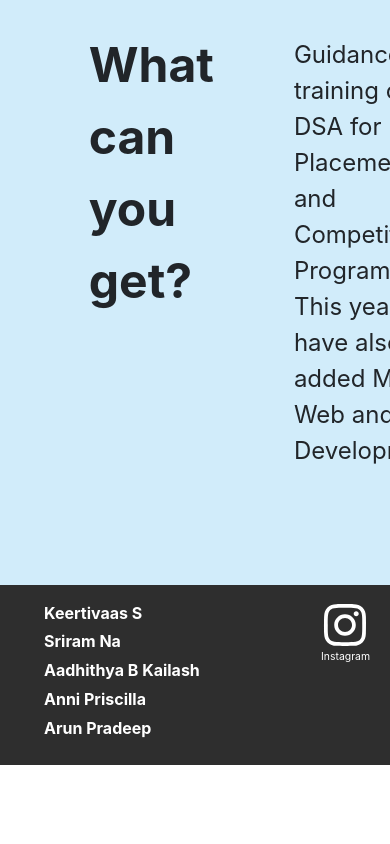
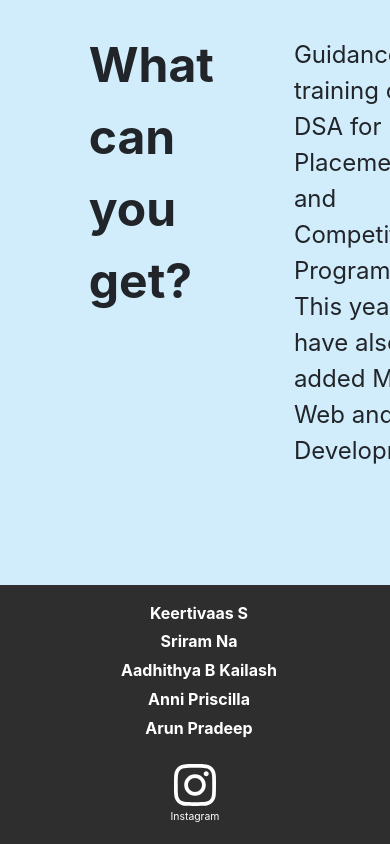
Before and after one commit to keertivaas/ProcodeWebsite, a React (Create React App) app in the folder procode-frontend/: page / in a window 390 px wide. Shown: the part 1981-2825 px from the top of the page. Before the commit the page ends 2746 px from the top, so only its background shows below. Built offline with nearby package versions, Linux system fonts and the light colour scheme.

Commit message:
mobile-view footer small change

```diff
--- a/procode-frontend/src/components/Footer/index.js
+++ b/procode-frontend/src/components/Footer/index.js
@@ -6,7 +6,7 @@ export const Footer = () => {
   return (
     <div className="footer">
       <div className="container">
-        <div className="py-3 pb-1 d-flex justify-content-between">
+        <div className="py-3 pb-1 d-flex flex-column flex-md-row justify-content-center align-items-center text-center">
           <div className="done-by flex-grow-1">
             <ul className="row w-100">
               <li className="col-md-6">
@@ -44,9 +44,7 @@ export const Footer = () => {
               >
                 {/* color not working */}
                 <InstagramIcon url={InstaSVG} height={48} width={48} />
-                <p style={{ fontSize: "0.65rem", marginRight: "0.5rem" }}>
-                  Instagram
-                </p>
+                <p style={{ fontSize: "0.65rem" }}>Instagram</p>
               </a>
             </div>
           </div>
```
